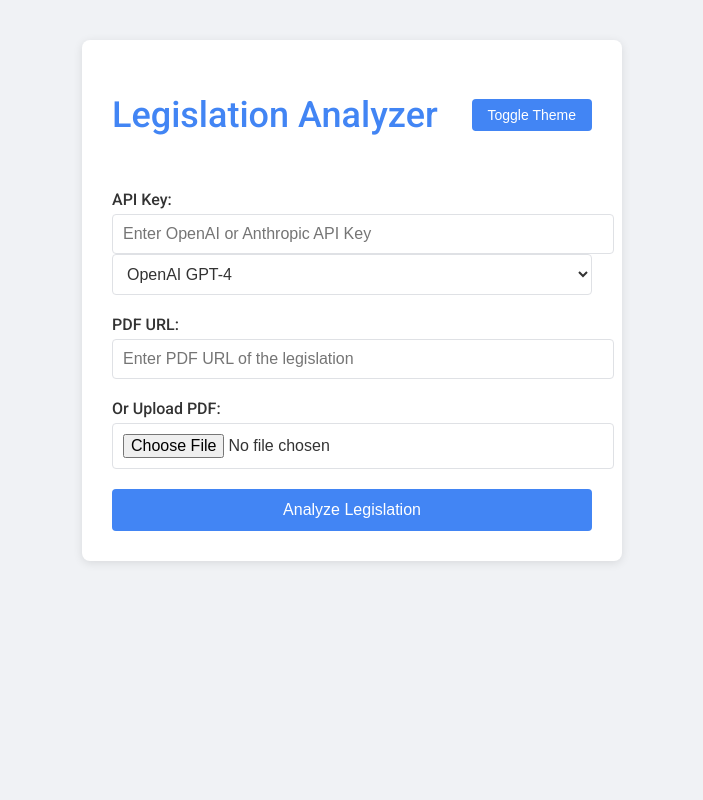
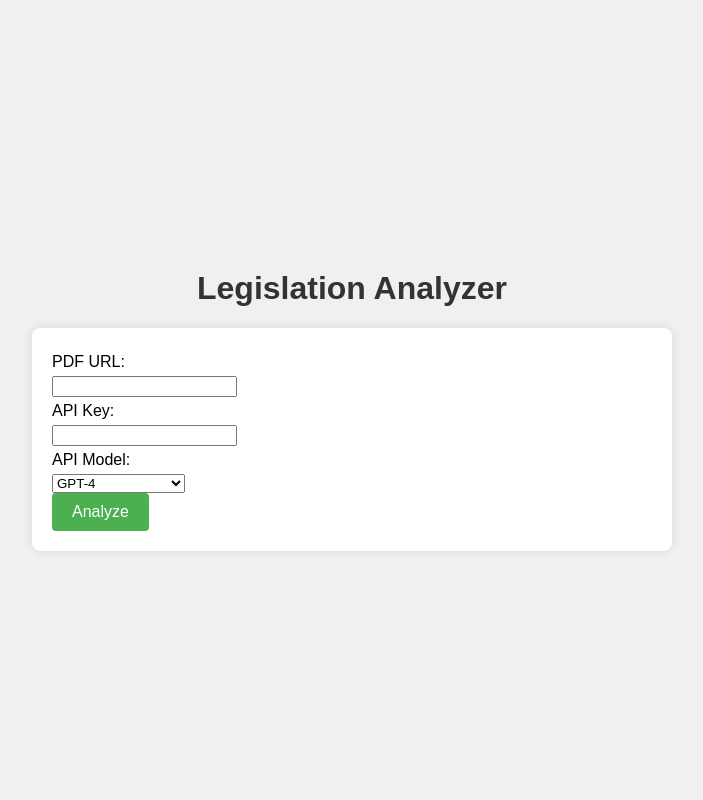
Before and after one commit to marcus20232023/legislation_analyzer, a Flask app: page / in a window 1280 px wide. Shown: the whole page, without its empty margins (288-991 px from the left). Run offline with Flask 3, Linux system fonts and the light colour scheme.

Commit message:
updated legislation

```diff
--- a/app.py
+++ b/app.py
@@ -1,105 +1,61 @@
-from flask import Flask, render_template, request, jsonify
-from openai import OpenAI
-import anthropic
+from flask import Flask, request, render_template
+import openai
+import logging
 import requests
-import io
+from io import BytesIO
 from PyPDF2 import PdfReader
-import logging
 
-# Configure logging
+app = Flask(__name__)
 logging.basicConfig(level=logging.INFO)
 logger = logging.getLogger(__name__)
 
-app = Flask(__name__)
+@app.route('/', methods=['GET', 'POST'])
+def index():
+    analysis_result = None
+    if request.method == 'POST':
+        pdf_url = request.form['pdf_url']
+        api_key = request.form['api_key']
+        api_model = request.form['api_model']
+        # Fetch and process the PDF text here
+        text = fetch_pdf_text(pdf_url)
+        analysis_result = analyze_bill_text(text, api_key, api_model)
+    return render_template('index.html', analysis_result=analysis_result)
 
-@app.route('/')
-def index():
-    return render_template('index.html')
-
-@app.route('/analyze', methods=['POST'])
-def analyze():
-    api_key = request.form['api_key']
-    api_model = request.form['api_model']
-    pdf_url = request.form.get('pdf_url')
-    pdf_file = request.files.get('pdf_file')
-
-    if pdf_url:
-        bill_data = fetch_bill_text_from_url(pdf_url)
-    elif pdf_file:
-        bill_data = fetch_bill_text_from_file(pdf_file)
-    else:
-        return jsonify({"error": "No PDF URL or file provided"})
-
-    if "error" in bill_data:
-        return jsonify({"error": bill_data["error"]})
-
-    bill_text = bill_data["text"]
-    analysis = analyze_bill_text(bill_text, api_key, api_model)
-
-    return jsonify({"analysis": analysis})
-
-def fetch_bill_text_from_url(pdf_url):
-    headers = {
-        'User-Agent': 'Mozilla/5.0 (Windows NT 10.0; Win64; x64) AppleWebKit/537.36 (KHTML, like Gecko) Chrome/91.0.4472.124 Safari/537.36'
-    }
-
+def fetch_pdf_text(pdf_url):
     try:
-        logger.info(f"Fetching PDF from: {pdf_url}")
-        response = requests.get(pdf_url, headers=headers)
+        response = requests.get(pdf_url)
         response.raise_for_status()
-
-        pdf_file = io.BytesIO(response.content)
-        return extract_text_from_pdf(pdf_file)
-
-    except requests.exceptions.RequestException as err:
-        logger.error(f"Error fetching PDF: {str(err)}")
-        return {"error": f"Failed to fetch PDF: {str(err)}"}
-
-def fetch_bill_text_from_file(pdf_file):
-    try:
-        return extract_text_from_pdf(pdf_file)
-    except Exception as err:
-        logger.error(f"Error processing uploaded PDF: {str(err)}")
-        return {"error": f"Failed to process uploaded PDF: {str(err)}"}
-
-def extract_text_from_pdf(pdf_file):
-    pdf_reader = PdfReader(pdf_file)
-    text = ""
-    for page in pdf_reader.pages:
-        text += page.extract_text()
-
-    if text.strip():
-        logger.info("Successfully extracted bill text")
-        return {"text": text}
-    else:
-        logger.warning("No text content found")
-        return {"error": "No text content found in the PDF"}
+        pdf_file = BytesIO(response.content)
+        pdf_reader = PdfReader(pdf_file)
+        text = ""
+        for page in pdf_reader.pages:
+            text += page.extract_text()
+        return text
+    except Exception as e:
+        logger.error(f"Error fetching or processing PDF: {str(e)}")
+        return ""
 
 def analyze_bill_text(text, api_key, api_model):
     try:
         if api_model == 'gpt-4':
-            client = OpenAI(api_key=api_key)
-            response = client.chat.completions.create(
+            response = openai.ChatCompletion.create(
+                api_key=api_key,
                 model="gpt-4",
                 messages=[
-                    {"role": "system", "content": "You are a helpful assistant that analyzes legislative bills."},
+                    {"role": "system", "content": "You are a helpful assistant."},
                     {"role": "user", "content": f"Please analyze the following bill text and provide a summary, key points, and potential impacts:\n\n{text[:8000]}"}
-                ]
+                ],
+                max_tokens=1000
             )
-            analysis_content = response.choices[0].message.content
+            analysis_content = response.choices[0].message['content']
         elif api_model == 'claude-3-5-sonnet-20240620':
             client = anthropic.Anthropic(api_key=api_key)
-            response = client.messages.create(
+            response = client.Completion.create(
                 model="claude-3-5-sonnet-20240620",
-                max_tokens=1000,
-                messages=[
-                    {
-                        "role": "user",
-                        "content": f"Please analyze the following bill text and provide a summary, key points, and potential impacts:\n\n{text[:8000]}"
-                    }
-                ]
+                prompt=f"Please analyze the following bill text and provide a summary, key points, and potential impacts:\n\n{text[:8000]}",
+                max_tokens=1000
             )
-            analysis_content = response.content[0].text
+            analysis_content = response.choices[0].text
         else:
             return "Invalid API model selected"
 
@@ -109,5 +65,5 @@ def analyze_bill_text(text, api_key, api_model):
         logger.error(f"Error in API call: {str(e)}")
         return f"Error in analysis: {str(e)}"
 
-if __name__ == "__main__":
+if __name__ == '__main__':
     app.run(debug=True)
--- a/requirements.txt
+++ b/requirements.txt
@@ -1,9 +1,10 @@
 Flask==2.3.2
-PyPDF2==3.0.1
-openai==0.27.8
+PyPDF2
+openai
 Werkzeug==2.3.6
 openai==0.27.0
 anthropic==0.2.7
 requests==2.26.0
 PyPDF2==1.26.0
 python-dotenv==0.19.0
+feedparser
--- a/static/css/styles.css
+++ b/static/css/styles.css
@@ -1,3 +1,5 @@
+
+
 :root {
     --bg-color: #f0f2f5;
     --text-color: #333;
--- a/templates/index.html
+++ b/templates/index.html
@@ -4,35 +4,91 @@
     <meta charset="UTF-8">
     <meta name="viewport" content="width=device-width, initial-scale=1.0">
     <title>Legislation Analyzer</title>
-    <link href="https://fonts.googleapis.com/css2?family=Roboto:wght@300;400;500&display=swap" rel="stylesheet">
-    <link rel="stylesheet" href="{{ url_for('static', filename='css/styles.css') }}">
+    <style>
+        body {
+            font-family: Arial, sans-serif;
+            display: flex;
+            flex-direction: column;
+            align-items: center;
+            justify-content: center;
+            height: 100vh;
+            margin: 0;
+            background-color: #f0f0f0; /* System color can be adjusted here */
+        }
+
+        h1 {
+            color: #333;
+        }
+
+        form {
+            background-color: #fff;
+            padding: 20px;
+            border-radius: 8px;
+            box-shadow: 0 0 10px rgba(0, 0, 0, 0.1);
+            width: 100%;
+            max-width: 600px;
+        }
+
+        label {
+            display: block;
+            margin: 5px 0;
+        }
+
+        button[type="submit"] {
+            background-color: #4CAF50; /* Green */
+            color: white;
+            padding: 10px 20px;
+            border: none;
+            border-radius: 4px;
+            cursor: pointer;
+            font-size: 16px;
+        }
+
+        button[type="submit"]:hover {
+            background-color: #45a049;
+        }
+
+        .result-box {
+            border: 1px solid #ccc;
+            padding: 10px;
+            margin-top: 20px;
+            background-color: #f9f9f9;
+            max-width: 80%; /* Adjust the width as needed */
+            margin-left: auto;
+            margin-right: auto;
+            word-wrap: break-word; /* Ensure long words break to the next line */
+        }
+        .result-box h2 {
+            margin-top: 0;
+        }
+        .result-box pre {
+            white-space: pre-wrap; /* Ensure preformatted text wraps */
+        }
+    </style>
 </head>
 <body>
-    <div class="container">
-        <header>
-            <h1>Legislation Analyzer</h1>
-            <button id="theme-toggle">Toggle Theme</button>
-        </header>
-        <div class="input-container">
-            <label for="api-key">API Key:</label>
-            <input type="password" id="api-key" placeholder="Enter OpenAI or Anthropic API Key">
-            <select id="api-model">
-                <option value="gpt-4">OpenAI GPT-4</option>
-                <option value="claude-3-5-sonnet-20240620">Anthropic Claude 3.5 Sonnet</option>
-            </select>
-        </div>
-        <div class="input-container">
-            <label for="pdf-url">PDF URL:</label>
-            <input type="text" id="pdf-url" placeholder="Enter PDF URL of the legislation">
-        </div>
-        <div class="input-container">
-            <label for="pdf-file">Or Upload PDF:</label>
-            <input type="file" id="pdf-file" accept=".pdf">
-        </div>
-        <button id="analyze-btn">Analyze Legislation</button>
-        <div id="loading">Analyzing... Please wait.</div>
-        <div id="analysis-result"></div>
+    <h1>Legislation Analyzer</h1>
+    <form method="post">
+        <label for="pdf_url">PDF URL:</label>
+        <input type="text" id="pdf_url" name="pdf_url" required>
+        <br>
+        <label for="api_key">API Key:</label>
+        <input type="text" id="api_key" name="api_key" required>
+        <br>
+        <label for="api_model">API Model:</label>
+        <select id="api_model" name="api_model" required>
+            <option value="gpt-4">GPT-4</option>
+            <option value="claude-3-5-sonnet-20240620">Claude 3.5 Sonnet</option>
+        </select>
+        <br>
+        <button type="submit">Analyze</button>
+    </form>
+
+    {% if analysis_result %}
+    <div class="result-box">
+        <h2>Analysis Result:</h2>
+        <pre>{{ analysis_result }}</pre>
     </div>
-    <script src="{{ url_for('static', filename='js/script.js') }}"></script>
+    {% endif %}
 </body>
 </html>
```
